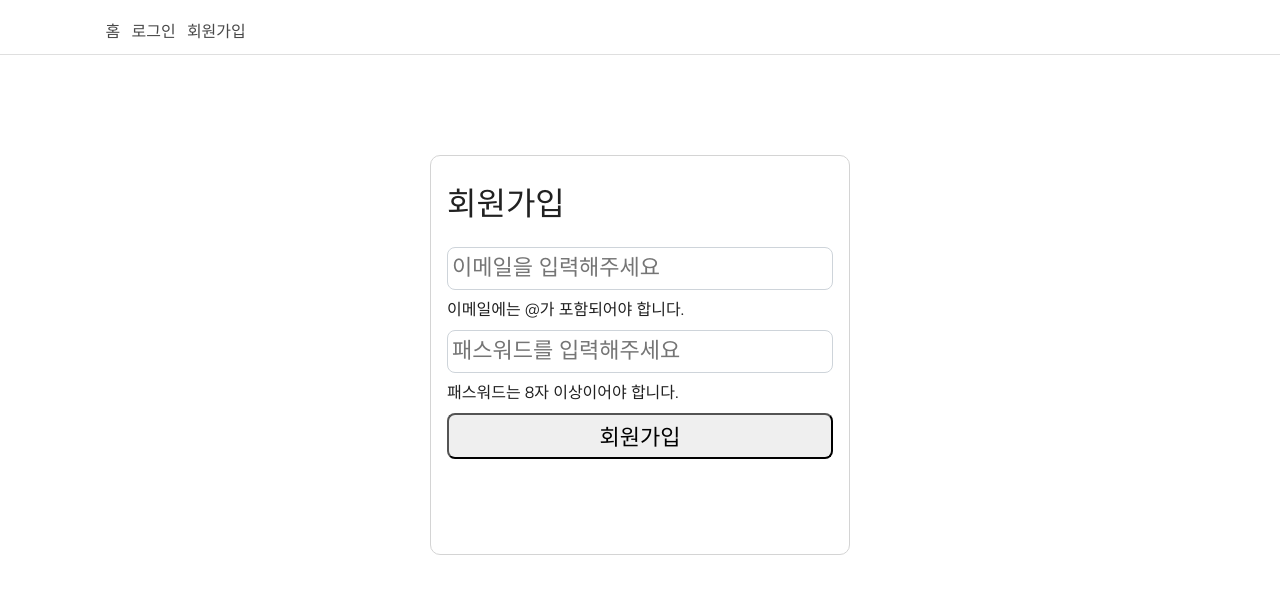
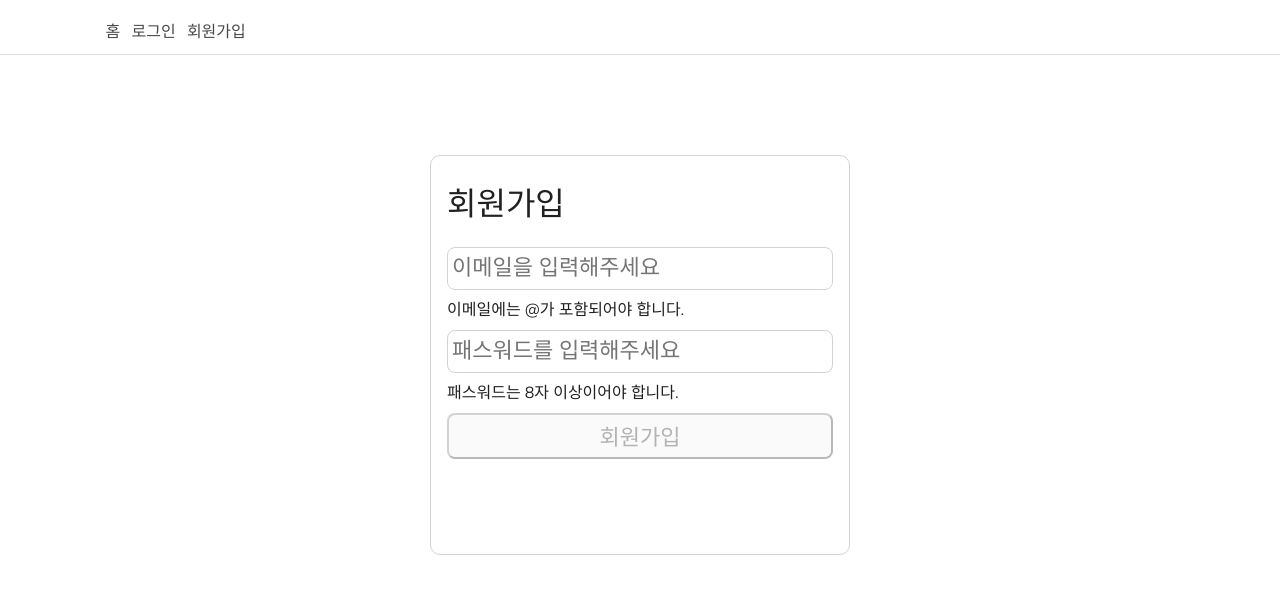
Before and after one commit to stellum/wanted-pre-onboarding-frontend, a React (Create React App) app: page /signup in a window 1280 px wide. Shown: the top 594 px of the page. Built offline with nearby package versions, Linux system fonts and the light colour scheme.

Commit message:
feat: 유효성 검사에 따라 버튼 disabled 속성 변경

```diff
--- a/src/pages/SignUpPage.jsx
+++ b/src/pages/SignUpPage.jsx
@@ -35,7 +35,7 @@ const SignUpPage = () => {
           onChange={setSignUpData}
           data-testid="email-input"
         />
-        {emailError && <div className={classes.error}>{emailError}</div>}
+        {emailError || <div className={classes.error}>{emailError}</div>}
 
         <input
           name="password"
@@ -48,7 +48,15 @@ const SignUpPage = () => {
         />
         {passwordError && <div className={classes.error}>{passwordError}</div>}
 
-        <button data-testid="signup-button">회원가입</button>
+        <button
+          type="submit"
+          data-testid="signup-button"
+          disabled={
+            !signUpData.email.includes("@") || signUpData.password.length < 8
+          }
+        >
+          회원가입
+        </button>
       </form>
     </>
   );
```
Also changed, not shown: 1 other file (tests, documents, lock files or other folders).
